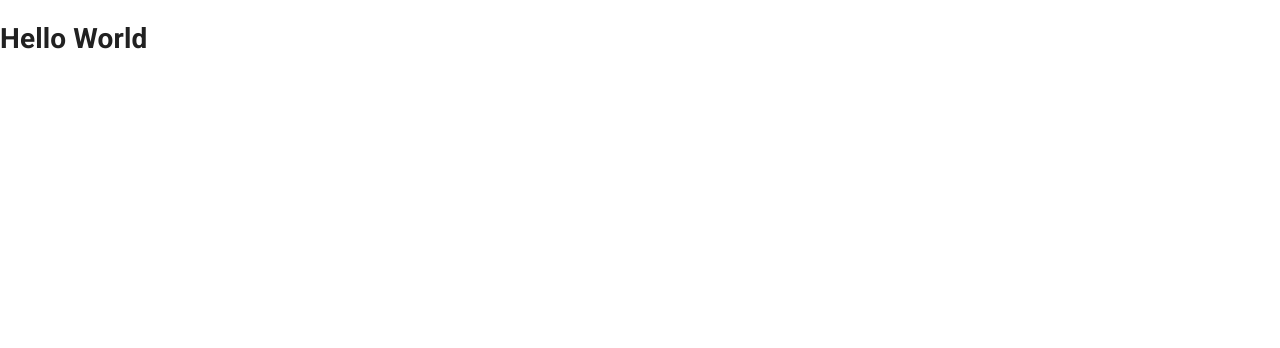
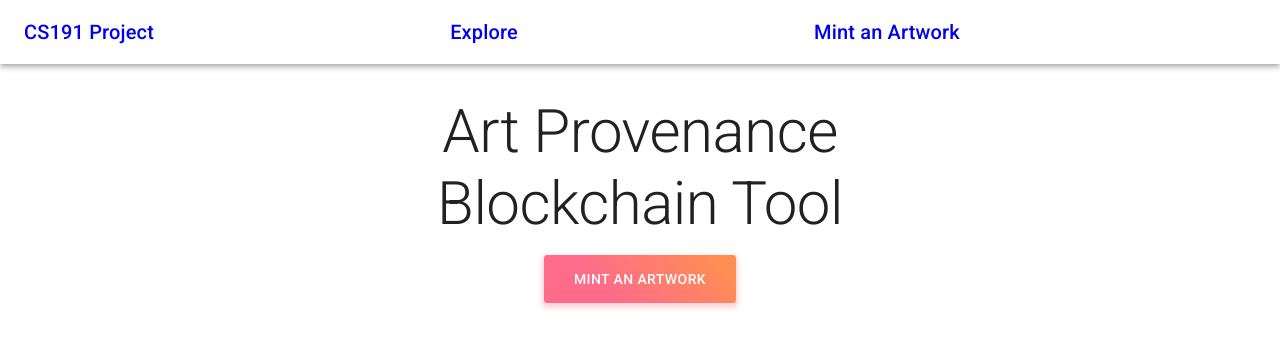
Before and after one commit to winnayx/boroboro, a Next.js app in the folder dapp/: page / in a window 1280 px wide. Shown: the top 348 px of the page. Built offline with nearby package versions, Linux system fonts and the light colour scheme.

Commit message:
integrate ipfs

```diff
--- a/dapp/contractConfig.js
+++ b/dapp/contractConfig.js
@@ -1,4 +1,4 @@
-export const ARTWORK_ADDRESS = "0xE1c3e020077135766e42dFA15836b9985bbb4F6c";
+export const ARTWORK_ADDRESS = "0xEff3E83ED4eD92D854A4f094A372ac7307013B23";
 export const ARTWORK_ABI = [
   {
     inputs: [],
--- a/dapp/package.json
+++ b/dapp/package.json
@@ -14,6 +14,7 @@
     "@material-ui/lab": "^4.0.0-alpha.60",
     "@material-ui/pickers": "3.x.x",
     "final-form": "^4.20.2",
+    "ipfs-http-client": "^51.0.0",
     "material-ui-dropzone": "^3.5.0",
     "mui-rff": "^3.0.10",
     "next": "11.0.1",
--- a/dapp/pages/_app.tsx
+++ b/dapp/pages/_app.tsx
@@ -2,6 +2,7 @@ import React from "react";
 import PropTypes from "prop-types";
 import { AppProps } from "next/app";
 import Head from "next/head";
+import { Header } from "../src/features/header";
 import { ThemeProvider } from "@material-ui/core/styles";
 import CssBaseline from "@material-ui/core/CssBaseline";
 import theme from "../src/theme";
@@ -27,6 +28,7 @@ export default function MyApp({ Component, pageProps }: AppProps) {
       <ThemeProvider theme={theme}>
         {/* CssBaseline kickstart an elegant, consistent, and simple baseline to build upon. */}
         <CssBaseline />
+        <Header />
         <Component {...pageProps} />
       </ThemeProvider>
     </React.Fragment>
--- a/dapp/pages/index.tsx
+++ b/dapp/pages/index.tsx
@@ -1,4 +1,29 @@
 import Head from "next/head";
+import Container from "@material-ui/core/Container";
+import Typography from "@material-ui/core/Typography";
+import Button from "@material-ui/core/Button";
+import { styled } from "@material-ui/core/styles";
+
+const StyledContainer = styled(Container)({
+  padding: "30px",
+  display: "flex",
+  textAlign: "center",
+  flexDirection: "column",
+  alignItems: "center",
+  paddingTop: "32px",
+  paddingBottom: "64px",
+});
+
+const StyledButton = styled(Button)({
+  background: "linear-gradient(45deg, #FE6B8B 30%, #FF8E53 90%)",
+  borderRadius: 3,
+  border: 0,
+  color: "white",
+  height: 48,
+  padding: "0 30px",
+  boxShadow: "0 3px 5px 2px rgba(255, 105, 135, .3)",
+  margin: "15px 0",
+});
 
 export default function Home() {
   return (
@@ -9,7 +34,14 @@ export default function Home() {
         <link rel="icon" href="/favicon.ico" />
       </Head>
       <div>
-      <h1>Hello World</h1>
+        <StyledContainer maxWidth="sm">
+          <Typography variant="h2" align="center">
+            Art Provenance Blockchain Tool
+          </Typography>
+          <StyledButton variant="contained" href="/mint">
+            Mint an Artwork
+          </StyledButton>
+        </StyledContainer>
       </div>
     </div>
   );
--- /dev/null
+++ b/dapp/src/features/header.tsx
@@ -0,0 +1,74 @@
+import { makeStyles } from "@material-ui/core/styles";
+import AppBar from "@material-ui/core/AppBar";
+import Toolbar from "@material-ui/core/Toolbar";
+import Typography from "@material-ui/core/Typography";
+import Button from "@material-ui/core/Button";
+import IconButton from "@material-ui/core/IconButton";
+import MenuIcon from "@material-ui/icons/Menu";
+import Link from "next/link";
+
+const useStyles = makeStyles((theme) => ({
+  root: {
+    flexGrow: 1,
+  },
+  menuButton: {
+    marginRight: theme.spacing(2),
+  },
+  title: {
+    flexGrow: 1,
+  },
+}));
+
+export const Header = () => {
+  const classes = useStyles();
+
+  return (
+    <div className={classes.root}>
+      <AppBar position="static" color="transparent">
+        <Toolbar>
+          {/* <IconButton
+            edge="start"
+            className={classes.menuButton}
+            color="inherit"
+            aria-label="menu"
+          >
+            <MenuIcon />
+          </IconButton> */}
+          <Link href="/" passHref>
+            <Typography
+              variant="h6"
+              component="a"
+              style={{ textDecoration: "none" }}
+              className={classes.title}
+            >
+              CS191 Project
+            </Typography>
+          </Link>
+          <Link href="/" passHref>
+            <Typography
+              variant="h6"
+              component="a"
+              style={{ textDecoration: "none" }}
+              className={classes.title}
+            >
+              Explore
+            </Typography>
+          </Link>
+          <Link href="/mint" passHref>
+            <Typography
+              variant="h6"
+              component="a"
+              style={{ textDecoration: "none" }}
+              className={classes.title}
+            >
+              Mint an Artwork
+            </Typography>
+          </Link>
+          {/* <Button color="inherit">Login</Button> */}
+        </Toolbar>
+      </AppBar>
+    </div>
+  );
+};
+
+export default Header;
```
Also changed, not shown: dapp/pages/mint.tsx (+25 -2 lines), dapp/src/api/MintingPayload.ts (added, +13 -0 lines), dapp/src/api/ipfs.ts (added, +42 -0 lines), 2 other files (tests, documents, lock files or other folders).
